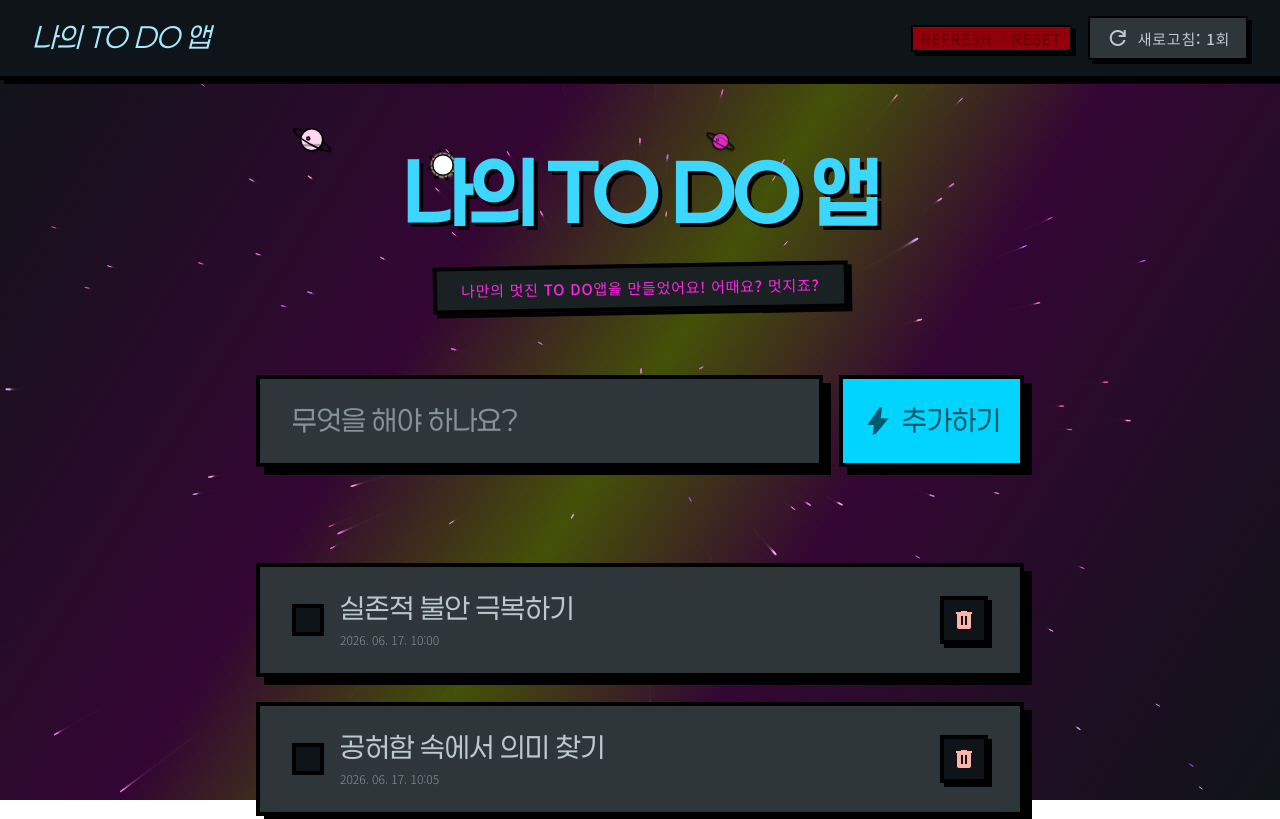
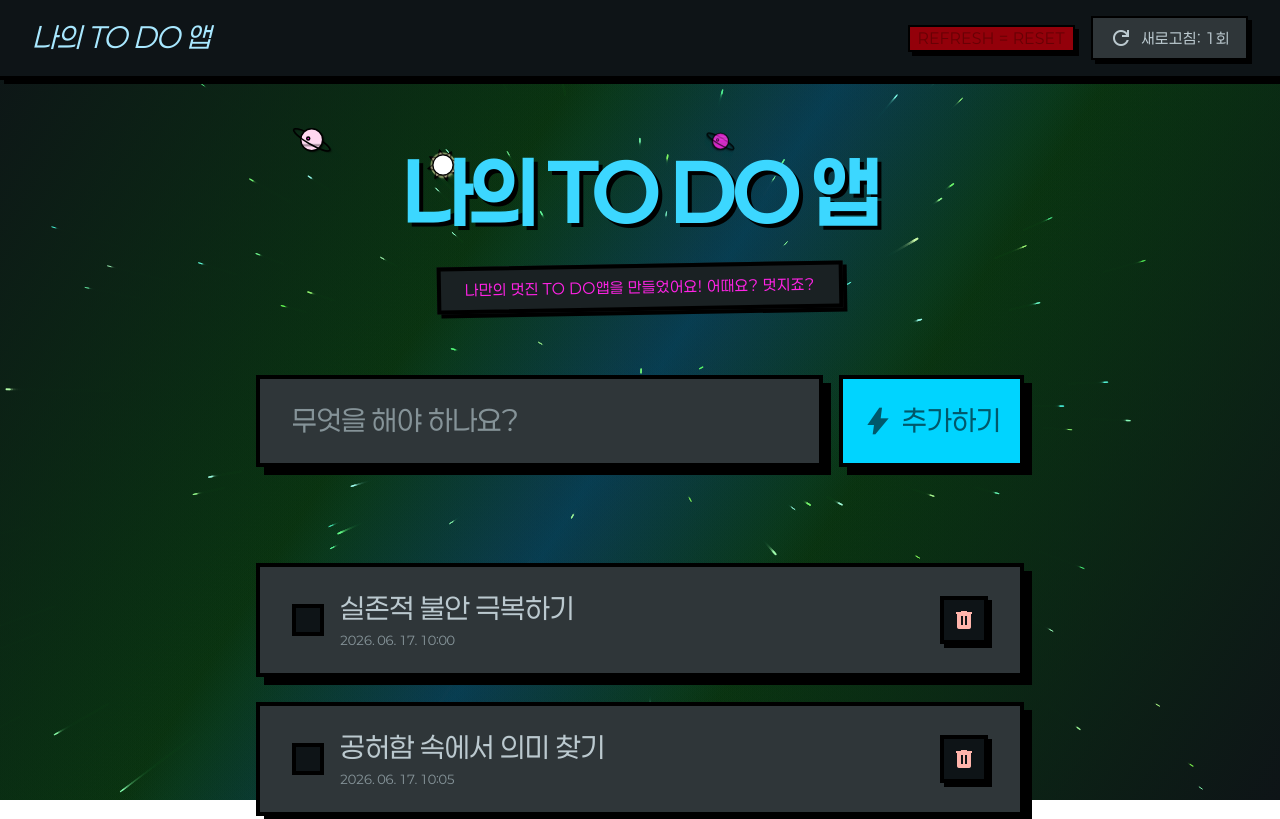
Before and after one commit to HooniKims/nobackendtodoapp, a website: page index.html in a window 1280 px wide. Shown: the top 819 px of the page. Drawn offline with nearby package versions, Linux system fonts and the light colour scheme; animation ran at ten frames a second; a web font is replaced by a local one.

Commit message:
fix: resolve Paperlogy font application issues and accelerate space nebula color shifts

```diff
--- a/index.html
+++ b/index.html
@@ -75,9 +75,9 @@
                     },
                     "fontFamily": {
                         "display-xl": ["Paperlogy", "'Noto Sans KR'", "Anybody", "sans-serif"],
-                        "body-md": ["'Noto Sans KR'", "Inter", "sans-serif"],
-                        "body-lg": ["'Noto Sans KR'", "Inter", "sans-serif"],
-                        "label-mono": ["'Noto Sans KR'", "JetBrains Mono", "sans-serif"],
+                        "body-md": ["Paperlogy", "'Noto Sans KR'", "Inter", "sans-serif"],
+                        "body-lg": ["Paperlogy", "'Noto Sans KR'", "Inter", "sans-serif"],
+                        "label-mono": ["Paperlogy", "'Noto Sans KR'", "JetBrains Mono", "sans-serif"],
                         "headline-lg-mobile": ["Paperlogy", "'Noto Sans KR'", "Anybody", "sans-serif"],
                         "headline-md": ["Paperlogy", "'Noto Sans KR'", "Anybody", "sans-serif"],
                         "headline-lg": ["Paperlogy", "'Noto Sans KR'", "Anybody", "sans-serif"]
@@ -98,25 +98,25 @@
     <style>
         @font-face {
             font-family: 'Paperlogy';
-            src: url('/fonts/Paperlogy-4Regular.woff2') format('woff2');
+            src: url('./fonts/Paperlogy-4Regular.woff2') format('woff2');
             font-weight: 400;
             font-style: normal;
         }
         @font-face {
             font-family: 'Paperlogy';
-            src: url('/fonts/Paperlogy-6SemiBold.woff2') format('woff2');
+            src: url('./fonts/Paperlogy-6SemiBold.woff2') format('woff2');
             font-weight: 600;
             font-style: normal;
         }
         @font-face {
             font-family: 'Paperlogy';
-            src: url('/fonts/Paperlogy-7Bold.woff2') format('woff2');
+            src: url('./fonts/Paperlogy-7Bold.woff2') format('woff2');
             font-weight: 700;
             font-style: normal;
         }
         @font-face {
             font-family: 'Paperlogy';
-            src: url('/fonts/Paperlogy-8ExtraBold.woff2') format('woff2');
+            src: url('./fonts/Paperlogy-8ExtraBold.woff2') format('woff2');
             font-weight: 800;
             font-style: normal;
         }
@@ -821,15 +821,15 @@
                 }
             }
 
-            // Draw a slow-shifting diagonal cosmic nebula gradient as the Milky Way
+            // Draw a shifting diagonal cosmic nebula gradient as the Milky Way
             function drawMilkyWay() {
                 ctx.save();
                 const grad = ctx.createLinearGradient(0, 0, canvas.width, canvas.height);
 
-                // Slightly faster shifting hue base over time (cycles in ~2.7 mins for visible transition)
-                const time = Date.now() * 0.00015;
+                // Significantly faster shifting hue base over time (cycles in ~40 seconds for beautiful dynamic transition)
+                const time = Date.now() * 0.0006;
                 currentNebulaHue1 = (time * 15) % 360;
-                currentNebulaHue2 = (currentNebulaHue1 + 130) % 360;
+                currentNebulaHue2 = (currentNebulaHue1 + 65) % 360; // Narrower hue gap for harmonious gradient without muddy complementary colors
 
                 grad.addColorStop(0.0, 'rgba(14, 20, 23, 1)');
                 grad.addColorStop(0.35, `hsla(${currentNebulaHue1}, 75%, 12%, 0.18)`);
```
